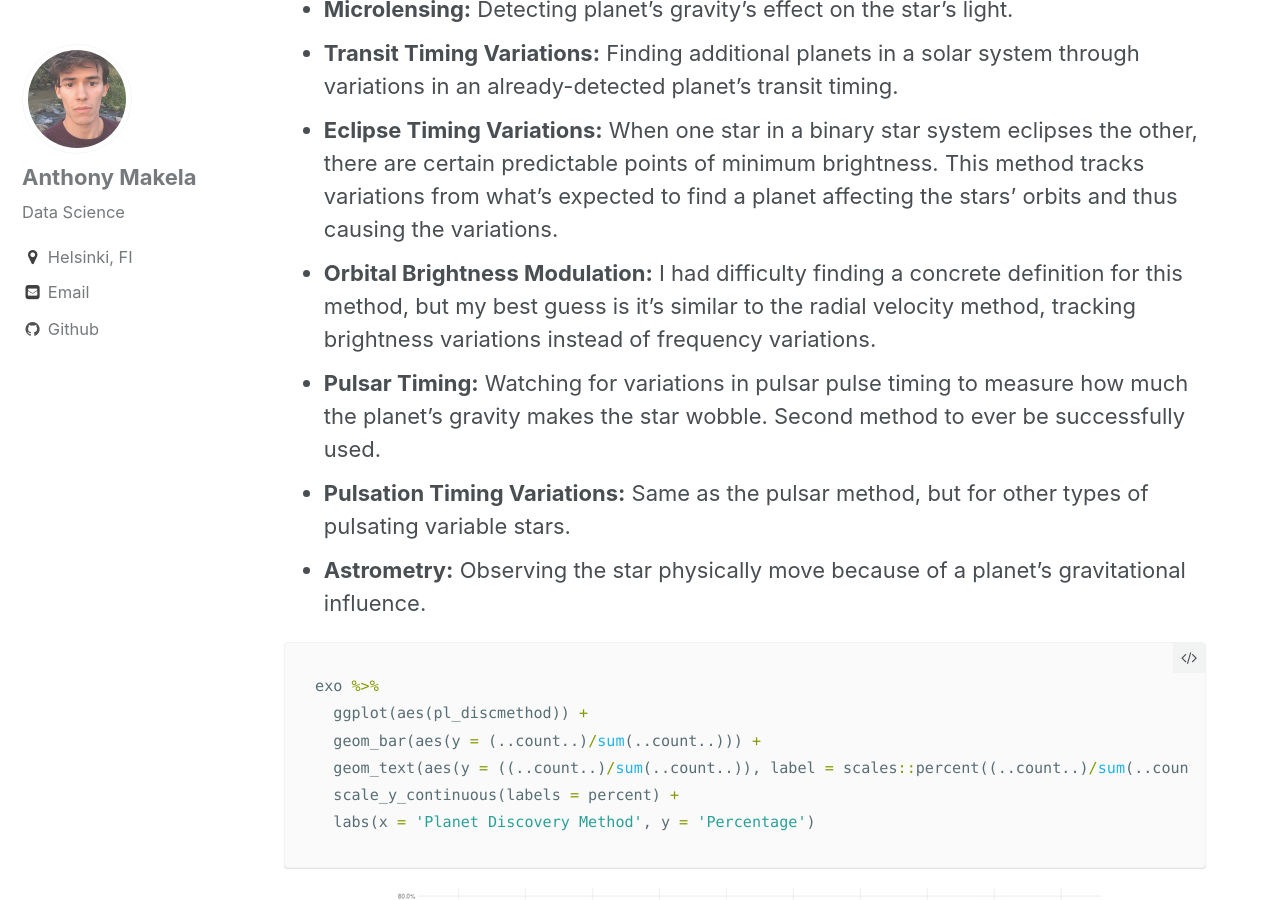
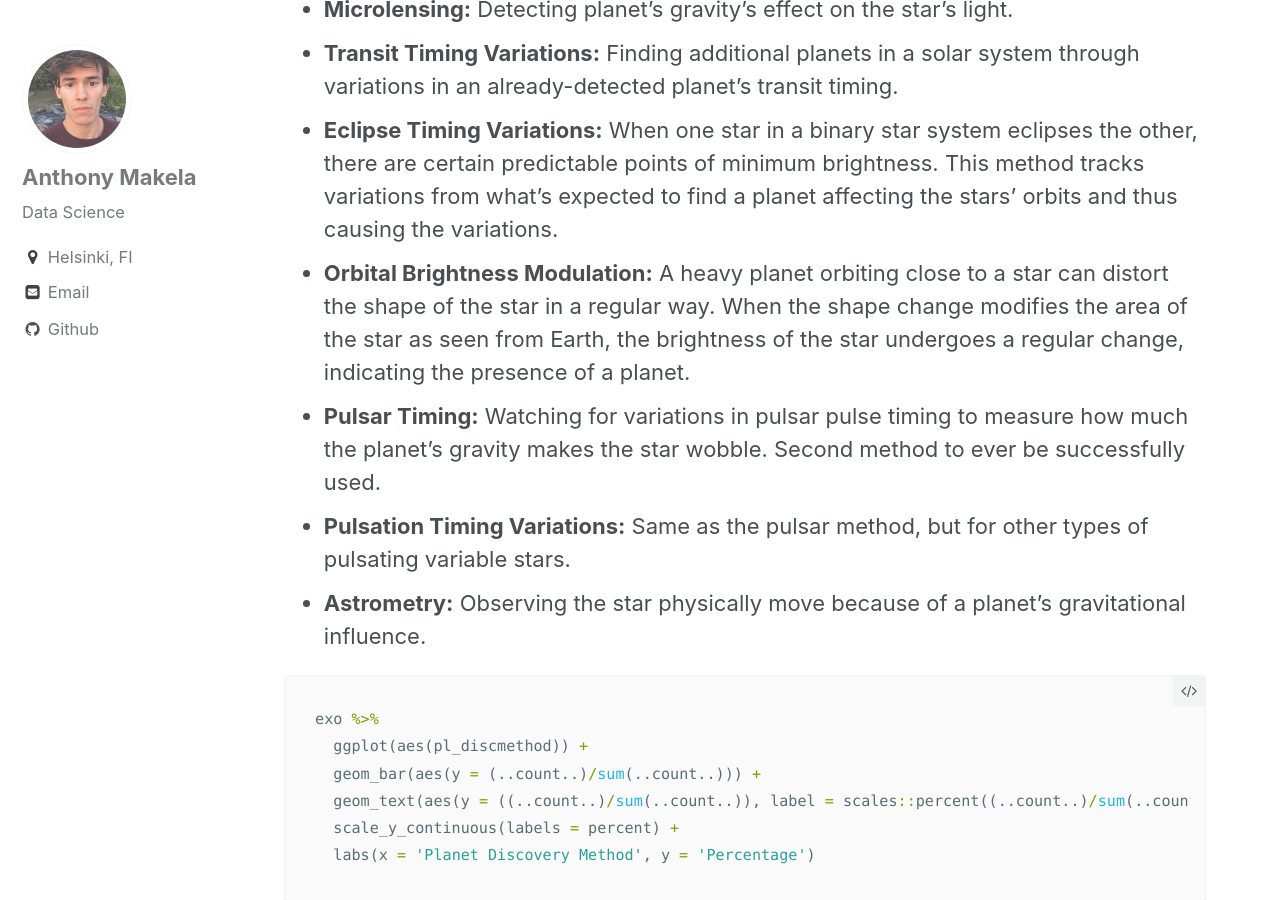
Before and after one commit to anthonymakela/anthonymakela.github.io, a Jekyll site: the page built from _posts/2019-01-01-Analysis-On-Exoplanets.md, in a window 1280 px wide and 900 px high, scrolled down 3765 px. Built offline with Jekyll 4.4.1, drawn with Linux system fonts in a browser that asks for light colours; nearby versions of some CDN libraries; formulas are drawn with MathJax 3.

Commit message:
Exoplanets

```diff
--- a/_posts/2019-01-01-Analysis-On-Exoplanets.md
+++ b/_posts/2019-01-01-Analysis-On-Exoplanets.md
@@ -106,7 +106,7 @@ The methods are described here:
 * **Microlensing:** Detecting planet's gravity's effect on the star's light.
 * **Transit Timing Variations:** Finding additional planets in a solar system through variations in an already-detected planet's transit timing.
 * **Eclipse Timing Variations:** When one star in a binary star system eclipses the other, there are certain predictable points of minimum brightness. This method tracks variations from what's expected to find a planet affecting the stars' orbits and thus causing the variations.
-* **Orbital Brightness Modulation:** I had difficulty finding a concrete definition for this method, but my best guess is it's similar to the radial velocity method, tracking brightness variations instead of frequency variations.
+* **Orbital Brightness Modulation:** A heavy planet orbiting close to a star can distort the shape of the star in a regular way. When the shape change modifies the area of the star as seen from Earth, the brightness of the star undergoes a regular change, indicating the presence of a planet.
 * **Pulsar Timing:** Watching for variations in pulsar pulse timing to measure how much the planet's gravity makes the star wobble. Second method to ever be successfully used.
 * **Pulsation Timing Variations:** Same as the pulsar method, but for other types of pulsating variable stars.
 * **Astrometry:** Observing the star physically move because of a planet's gravitational influence.
```
